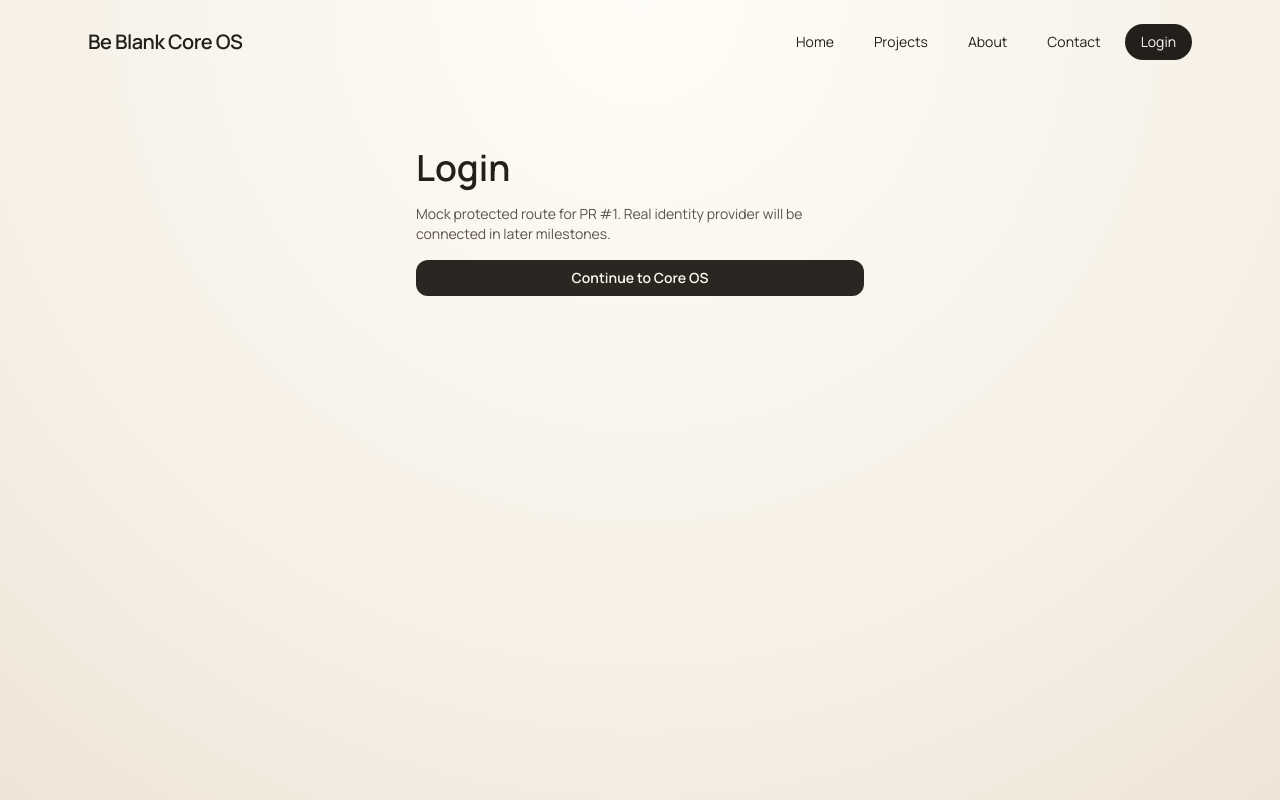
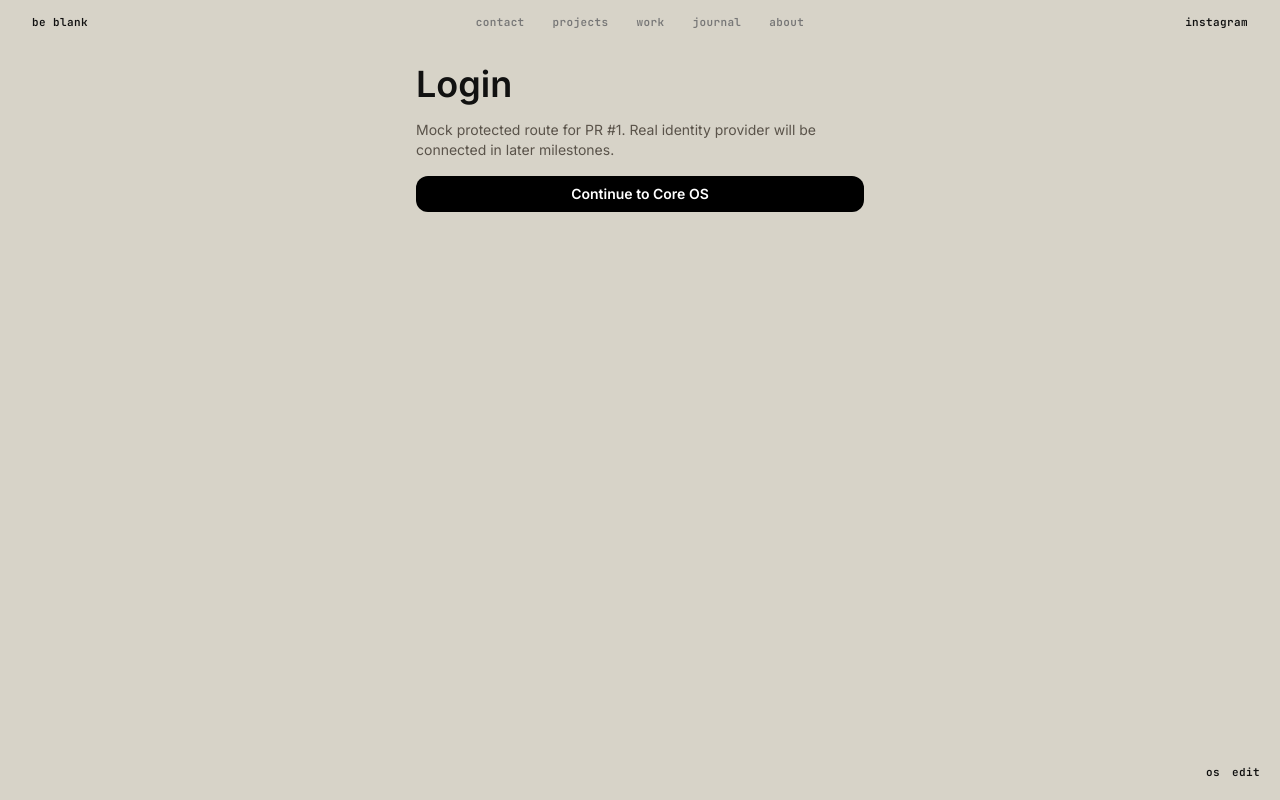
Before and after one commit to phorrtananchai-debug/beblank-core-os, a React (Vite) app: page /login in a window 1280 px wide. Built offline with nearby package versions, Linux system fonts and the light colour scheme.

Commit message:
feat: align landing and os visuals with studio reference

```diff
--- a/src/app/routes.tsx
+++ b/src/app/routes.tsx
@@ -12,6 +12,7 @@ import { TradingLabPage } from '../pages/os/TradingLabPage'
 import { AboutPage } from '../pages/public/AboutPage'
 import { ContactPage } from '../pages/public/ContactPage'
 import { HomePage } from '../pages/public/HomePage'
+import { JournalPage } from '../pages/public/JournalPage'
 import { LoginPage } from '../pages/public/LoginPage'
 import { ProjectDetailPage } from '../pages/public/ProjectDetailPage'
 import { ProjectsPage } from '../pages/public/ProjectsPage'
@@ -24,6 +25,8 @@ export const AppRoutes = () => {
         <Route path="/" element={<HomePage />} />
         <Route path="/projects" element={<ProjectsPage />} />
         <Route path="/projects/:slug" element={<ProjectDetailPage />} />
+        <Route path="/work" element={<ProjectsPage />} />
+        <Route path="/journal" element={<JournalPage />} />
         <Route path="/about" element={<AboutPage />} />
         <Route path="/contact" element={<ContactPage />} />
         <Route path="/login" element={<LoginPage />} />
--- a/src/index.css
+++ b/src/index.css
@@ -1,4 +1,4 @@
-@import url('https://fonts.googleapis.com/css2?family=Manrope:wght@400;500;600;700;800&display=swap');
+@import url('https://fonts.googleapis.com/css2?family=Inter:wght@400;500;600;700;800&family=JetBrains+Mono:wght@500;600;700&family=Manrope:wght@400;500;600;700;800&display=swap');
 
 @tailwind base;
 @tailwind components;
@@ -6,18 +6,22 @@
 
 @layer base {
   body {
-    @apply m-0 bg-[#f6eee2] text-[#27221d];
-    font-family: 'Manrope', sans-serif;
+    @apply m-0 bg-[#faf9f8] text-[#111111];
+    font-family: 'Manrope', 'Inter', sans-serif;
   }
 
   * {
     @apply box-border;
   }
+
+  html {
+    scroll-behavior: smooth;
+  }
 }
 
 @layer components {
   .panel {
-    @apply rounded-[28px] border border-[#e2d8ca] bg-[#fff9ef] p-4;
+    @apply rounded-[24px] border border-black/[0.06] bg-white p-4;
   }
 
   .panel-header {
@@ -29,18 +33,173 @@
   }
 
   .pill {
-    @apply rounded-full bg-[#f2e5d1] px-3 py-1 text-xs font-semibold text-[#845735];
+    @apply rounded-full bg-black/[0.04] px-3 py-1 text-xs font-semibold text-[#555555];
   }
 
   .btn-primary {
-    @apply rounded-xl bg-[#2a2723] px-3 py-2 text-sm font-semibold text-[#fff8ec] transition hover:bg-[#3a352f];
+    @apply rounded-xl bg-black px-3 py-2 text-sm font-semibold text-white transition hover:bg-[#2b2b2b];
   }
 
   .btn-secondary {
-    @apply rounded-xl border border-[#d8cebe] bg-white px-3 py-2 text-sm font-semibold text-[#3a352f] transition hover:bg-[#f4ecdf];
+    @apply rounded-xl border border-black/[0.08] bg-white px-3 py-2 text-sm font-semibold text-[#111111] transition hover:bg-black/[0.04];
   }
 
   .input {
-    @apply w-full rounded-xl border border-[#dad3c7] bg-white px-3 py-2 text-sm text-[#29241f] outline-none focus:border-[#b68053];
+    @apply w-full rounded-xl border border-black/[0.08] bg-white px-3 py-2 text-sm text-[#111111] outline-none focus:border-black;
+  }
+
+  .public-studio-canvas {
+    background: #d7d3c8;
+    min-height: 100vh;
+    font-family: 'Inter', 'Manrope', sans-serif;
+  }
+
+  .public-masthead-nav,
+  .public-utility-dock,
+  .public-project-meta,
+  .public-os-preview {
+    font-family: 'JetBrains Mono', ui-monospace, SFMono-Regular, Menlo, Monaco, Consolas, monospace;
+    font-size: 0.6875rem;
+    font-weight: 600;
+    letter-spacing: 0.035em;
+    line-height: 1.15;
+    text-transform: lowercase;
+  }
+
+  .public-masthead-type {
+    font-family: 'Inter', 'Manrope', sans-serif;
+    font-size: clamp(3.25rem, 8.4vw, 9.4rem);
+    font-weight: 800;
+    letter-spacing: 0;
+    line-height: 0.82;
+    text-transform: uppercase;
+    transition: transform 120ms linear, opacity 120ms linear;
+    will-change: transform, opacity;
+  }
+
+  .public-utility-dock {
+    @apply fixed bottom-5 right-5 z-[60] flex items-center gap-3 text-[#111111];
+  }
+
+  .public-utility-dock a {
+    border-bottom: 1px solid transparent;
+    transition: border-color 180ms ease, opacity 180ms ease;
+  }
+
+  .public-utility-dock a:hover {
+    border-color: currentColor;
+  }
+
+  .public-archive-canvas {
+    position: relative;
+    min-height: 138vh;
+    transition: opacity 160ms linear, transform 160ms linear;
+    will-change: opacity, transform;
+  }
+
+  .public-work-item {
+    position: absolute;
+    min-width: 9rem;
+    will-change: transform;
+  }
+
+  .public-work-image > div {
+    overflow: hidden;
+    border: 1px solid rgba(17, 17, 17, 0.06);
+    background-size: cover;
+  }
+
+  .public-work-image-stone > div {
+    background:
+      linear-gradient(135deg, rgba(17, 17, 17, 0.04), transparent 40%),
+      linear-gradient(90deg, #c7c1b7, #ede8dc 42%, #a9a39a);
+  }
+
+  .public-work-image-paper > div {
+    background:
+      linear-gradient(180deg, rgba(255, 255, 255, 0.64), rgba(255, 255, 255, 0)),
+      repeating-linear-gradient(90deg, #eee9df 0 18px, #d9d4ca 18px 19px);
+  }
+
+  .public-work-image-ink > div {
+    background:
+      linear-gradient(145deg, #151515, #5f5d58 48%, #d7d3c8);
+  }
+
+  .public-work-image-warm > div {
+    background:
+      linear-gradient(135deg, #e7dfd2, #cfc4b6 50%, #f7f4ed);
+  }
+
+  .public-project-title {
+    font-family: 'Inter', 'Manrope', sans-serif;
+    font-size: var(--public-project-title-size, 0.82rem);
+    font-weight: 700;
+    letter-spacing: 0.01em;
+    line-height: 1.05;
+    text-transform: uppercase;
+  }
+
+  .public-transition-statement {
+    @apply mt-32 grid gap-4 border-t border-black/[0.08] pt-8 text-[10px] font-semibold uppercase tracking-[0.14em] text-[#777777] md:grid-cols-3;
+    font-family: 'JetBrains Mono', ui-monospace, monospace;
+  }
+
+  .public-os-preview span,
+  .public-os-preview strong {
+    display: block;
+  }
+
+  .public-os-preview .space-y-2 span,
+  .public-os-preview .space-y-2 strong {
+    min-height: 1.55rem;
+    border-radius: 999px;
+    background: rgba(17, 17, 17, 0.06);
+  }
+
+  .public-os-preview .space-y-2 strong {
+    border-radius: 12px;
+    background: #111111;
+    color: white;
+    padding: 0.5rem 0.75rem;
+    font-family: 'Manrope', sans-serif;
+    font-size: 0.75rem;
+    text-transform: none;
+  }
+
+  .os-shell {
+    font-family: 'Manrope', 'Inter', sans-serif;
+  }
+
+  .os-shell .font-mono,
+  .os-shell .pill,
+  .os-shell .panel-header h3 + span {
+    font-family: 'JetBrains Mono', ui-monospace, monospace;
+  }
+
+  @media (max-width: 767px) {
+    .public-masthead-nav {
+      grid-template-columns: 1fr;
+      gap: 0.75rem;
+      text-align: center;
+    }
+
+    .public-masthead-nav > a {
+      justify-self: center;
+    }
+
+    .public-work-item {
+      position: relative;
+      left: auto !important;
+      top: auto !important;
+      width: auto !important;
+      margin-top: 4rem;
+      transform: none !important;
+    }
+
+    .public-archive-canvas {
+      min-height: auto;
+      padding-top: 34vh;
+    }
   }
 }
--- a/src/layouts/PublicWebsiteLayout.tsx
+++ b/src/layouts/PublicWebsiteLayout.tsx
@@ -1,36 +1,49 @@
 import { Link, NavLink, Outlet } from 'react-router-dom'
 
 const navItems = [
-  { to: '/', label: 'Home' },
-  { to: '/projects', label: 'Projects' },
-  { to: '/about', label: 'About' },
-  { to: '/contact', label: 'Contact' },
-  { to: '/login', label: 'Login' },
+  { to: '/contact', label: 'contact' },
+  { to: '/projects', label: 'projects' },
+  { to: '/work', label: 'work' },
+  { to: '/journal', label: 'journal' },
+  { to: '/about', label: 'about' },
 ]
 
 export const PublicWebsiteLayout = () => {
   return (
-    <div className="min-h-screen bg-[radial-gradient(circle_at_top,_#fffdf7,_#f6f0e6_65%,_#efe5d7)] text-[#23201c]">
-      <header className="mx-auto flex w-full max-w-6xl items-center justify-between px-6 py-6">
-        <Link to="/" className="text-xl font-semibold tracking-tight">Be Blank Core OS</Link>
-        <nav className="flex flex-wrap items-center gap-2">
+    <div className="public-studio-canvas min-h-screen text-[#111111]">
+      <header className="public-masthead-nav fixed left-0 right-0 top-0 z-50 grid grid-cols-[1fr_auto_1fr] items-center px-5 py-4 md:px-8">
+        <Link to="/" className="justify-self-start transition hover:opacity-55">
+          be blank
+        </Link>
+        <nav className="flex flex-wrap items-center justify-center gap-4 md:gap-7">
           {navItems.map((item) => (
             <NavLink
               key={item.to}
               to={item.to}
               className={({ isActive }) =>
-                `rounded-full px-4 py-2 text-sm transition ${isActive ? 'bg-[#23201c] text-[#fffdf7]' : 'hover:bg-white/70'}`
+                `transition hover:opacity-55 ${isActive ? 'text-[#111111]' : 'text-[#777777]'}`
               }
-              end={item.to === '/'}
             >
               {item.label}
             </NavLink>
           ))}
         </nav>
+        <a
+          className="justify-self-end text-[#111111] transition hover:opacity-55"
+          href="https://instagram.com"
+          rel="noreferrer"
+          target="_blank"
+        >
+          instagram
+        </a>
       </header>
-      <main className="mx-auto w-full max-w-6xl px-6 pb-16">
+      <main>
         <Outlet />
       </main>
+      <div className="public-utility-dock">
+        <Link to="/login">os</Link>
+        <Link to="/login">edit</Link>
+      </div>
     </div>
   )
 }
--- a/src/pages/public/AboutPage.tsx
+++ b/src/pages/public/AboutPage.tsx
@@ -1,8 +1,11 @@
 export const AboutPage = () => (
-  <section className="py-10">
-    <h1 className="text-4xl font-semibold">About</h1>
-    <p className="mt-4 max-w-3xl text-[#534d44]">
-      Be Blank Core OS is a visual control surface where Google Sheets become the operational database and Apps Script will become the read/write automation bridge.
+  <section className="mx-auto min-h-screen max-w-screen-2xl px-5 pb-32 pt-40 md:px-8">
+    <p className="public-project-meta text-[#777777]">about</p>
+    <h1 className="mt-6 max-w-5xl text-6xl font-extrabold uppercase leading-[0.86] md:text-8xl">
+      A blank editorial studio canvas becoming an operating system.
+    </h1>
+    <p className="mt-12 max-w-2xl text-sm leading-7 text-[#666666]">
+      Be Blank Core OS keeps the public Studio presence calm and editorial while the private workspace turns source-of-truth sheets into visible work, approvals, snapshots, and AI-assisted summaries.
     </p>
   </section>
 )
--- a/src/pages/public/ContactPage.tsx
+++ b/src/pages/public/ContactPage.tsx
@@ -1,8 +1,14 @@
 export const ContactPage = () => (
-  <section className="py-10">
-    <h1 className="text-4xl font-semibold">Contact</h1>
-    <p className="mt-4 max-w-2xl text-[#534d44]">
-      This placeholder front-of-house page is ready for the approved marketing content and contact workflow.
-    </p>
+  <section className="mx-auto min-h-screen max-w-screen-2xl px-5 pb-32 pt-40 md:px-8">
+    <p className="public-project-meta text-[#777777]">contact</p>
+    <h1 className="mt-6 max-w-4xl text-6xl font-extrabold uppercase leading-[0.86] md:text-8xl">
+      For studio work and operating systems.
+    </h1>
+    <a
+      className="public-project-meta mt-12 inline-block border-b border-current text-[#111111] transition hover:opacity-55"
+      href="mailto:studio@beblanktobehindstudio.com"
+    >
+      studio@beblanktobehindstudio.com
+    </a>
   </section>
 )
--- a/src/pages/public/HomePage.tsx
+++ b/src/pages/public/HomePage.tsx
@@ -1,31 +1,118 @@
-import { Link } from 'react-router-dom'
+import { useEffect, useMemo, useState } from 'react'
+import { useOs } from '../../core/os/OsContext'
+
+const clamp = (value: number, min: number, max: number) => Math.min(Math.max(value, min), max)
+
+const projectLayouts = [
+  { x: 6, y: 12, width: 22, height: 28, speed: 0.18, tone: 'stone' },
+  { x: 58, y: 8, width: 28, height: 18, speed: 0.1, tone: 'paper' },
+  { x: 34, y: 36, width: 18, height: 34, speed: 0.24, tone: 'ink' },
+  { x: 70, y: 52, width: 20, height: 30, speed: 0.16, tone: 'warm' },
+]
 
 export const HomePage = () => {
+  const { data } = useOs()
+  const [scrollProgress, setScrollProgress] = useState(0)
+
+  useEffect(() => {
+    const updateProgress = () => {
+      const maxScroll = Math.max(window.innerHeight * 1.4, 1)
+      setScrollProgress(clamp(window.scrollY / maxScroll, 0, 1))
+    }
+
+    updateProgress()
+    window.addEventListener('scroll', updateProgress, { passive: true })
+    window.addEventListener('resize', updateProgress)
+    return () => {
+      window.removeEventListener('scroll', updateProgress)
+      window.removeEventListener('resize', updateProgress)
+    }
+  }, [])
+
+  const heroStyle = useMemo(
+    () => ({
+      opacity: 0.96 - scrollProgress * 0.24,
+      transform: `translate3d(0, ${-scrollProgress * 34}vh, 0) scale(${1 - scrollProgress * 0.42})`,
+    }),
+    [scrollProgress],
+  )
+
+  const archiveOpacity = clamp((scrollProgress - 0.12) / 0.72, 0, 1)
+
   return (
-    <section className="grid gap-6 py-10 md:grid-cols-[1.2fr_1fr]">
-      <div>
-        <p className="text-xs uppercase tracking-[0.16em] text-[#a66b40]">Sheet-first Operating System</p>
-        <h1 className="mt-3 text-5xl font-semibold leading-tight">
-          Be Blank Core OS
-          <span className="block text-[#8a6a4f]">from operations to decisions.</span>
+    <section className="relative min-h-[240vh] overflow-hidden px-5 pb-32 pt-[36vh] md:px-8 md:pt-[39vh]">
+      <div className="pointer-events-none fixed left-0 right-0 top-[22vh] z-20 flex justify-center px-5 md:top-[24vh]">
+        <h1
+          className="public-masthead-type max-w-[12ch] text-center text-[#111111]"
+          style={heroStyle}
+        >
+          BE BLANK TO BEHIND STUDIO
         </h1>
-        <p className="mt-5 max-w-xl text-base text-[#4d463e]">
-          Front-of-house website for studio, finance, and AI-assisted operating workflows. Private OS lives behind login.
-        </p>
-        <div className="mt-8 flex gap-3">
-          <Link className="btn-primary" to="/projects">
-            View Projects
-          </Link>
-          <Link className="btn-secondary" to="/login">
-            Enter Core OS
-          </Link>
+      </div>
+
+      <div
+        className="pointer-events-none fixed left-0 right-0 top-20 z-10 mx-auto hidden max-w-screen-2xl px-8 md:block"
+        style={{
+          opacity: clamp((scrollProgress - 0.42) / 0.45, 0, 0.55),
+          transform: `translate3d(0, ${18 - scrollProgress * 28}px, 0)`,
+        }}
+      >
+        <div className="public-os-preview ml-auto w-[28rem] rounded-[32px] border border-black/[0.06] bg-white/80 p-4">
+          <div className="flex items-center justify-between">
+            <span>BE BLANK OS</span>
+            <span>Studio Environment</span>
+          </div>
+          <div className="mt-4 grid grid-cols-[0.35fr_1fr] gap-3">
+            <div className="space-y-2">
+              <span />
+              <span />
+              <span />
+            </div>
+            <div className="space-y-2">
+              <strong>Operational Workspace</strong>
+              <span />
+              <span />
+            </div>
+          </div>
         </div>
       </div>
-      <div className="rounded-[32px] border border-[#dfd4c5] bg-white/70 p-6">
-        <h2 className="text-xl font-semibold">Ready for approved landing integration</h2>
-        <p className="mt-3 text-sm text-[#5b544b]">
-          This route structure is intentionally clean so the existing approved Be Blank landing can be dropped in later.
-        </p>
+
+      <div className="relative z-30 mx-auto max-w-screen-2xl">
+        <div
+          className="public-archive-canvas"
+          style={{
+            opacity: archiveOpacity,
+            transform: `translate3d(0, ${(1 - archiveOpacity) * 11}vh, 0)`,
+          }}
+        >
+          {projectLayouts.map((layout, index) => {
+            const project = data.projects[index % data.projects.length]
+            return (
+              <article
+                key={`${project.id}-${layout.tone}`}
+                className={`public-work-item public-work-image public-work-image-${layout.tone}`}
+                style={{
+                  left: `${layout.x}%`,
+                  top: `${layout.y}%`,
+                  width: `${layout.width}%`,
+                  transform: `translate3d(0, ${scrollProgress * layout.speed * -180}px, 0)`,
+                }}
+              >
+                <div style={{ height: `clamp(180px, ${layout.height}vw, 520px)` }} />
+                <p className="public-project-title mt-3">{project.name}</p>
+                <p className="public-project-meta mt-1 text-[#777777]">
+                  {project.status} / studio archive
+                </p>
+              </article>
+            )
+          })}
+        </div>
+
+        <div className="public-transition-statement">
+          <p>Blank Canvas</p>
+          <p>Studio Identity</p>
+          <p>Operational Workspace</p>
+        </div>
       </div>
     </section>
   )
--- /dev/null
+++ b/src/pages/public/JournalPage.tsx
@@ -0,0 +1,13 @@
+export const JournalPage = () => (
+  <section className="mx-auto min-h-screen max-w-screen-2xl px-5 pb-32 pt-40 md:px-8">
+    <div className="max-w-3xl">
+      <p className="public-project-meta text-[#777777]">journal</p>
+      <h1 className="mt-6 text-5xl font-semibold uppercase leading-none md:text-7xl">
+        Notes from the studio floor.
+      </h1>
+      <p className="mt-8 max-w-xl text-sm leading-7 text-[#666666]">
+        Placeholder journal index for the Be Blank Studio front-of-house experience. The final editorial archive can land here without touching the OS shell.
+      </p>
+    </div>
+  </section>
+)
--- a/src/pages/public/ProjectsPage.tsx
+++ b/src/pages/public/ProjectsPage.tsx
@@ -5,17 +5,25 @@ export const ProjectsPage = () => {
   const { data } = useOs()
 
   return (
-    <section className="py-10">
-      <h1 className="text-4xl font-semibold">Projects</h1>
-      <div className="mt-6 grid gap-4 md:grid-cols-2">
-        {data.projects.map((project) => (
-          <article key={project.id} className="rounded-[28px] border border-[#dfd4c5] bg-white/80 p-5">
-            <h2 className="text-xl font-semibold">{project.name}</h2>
-            <p className="mt-1 text-sm text-[#5c544b]">Owner: {project.owner}</p>
-            <p className="mt-2 text-xs uppercase tracking-wide text-[#98633d]">{project.status}</p>
-            <Link to={`/projects/${project.slug}`} className="mt-4 inline-block text-sm font-medium underline">
-              Open details
+    <section className="mx-auto min-h-screen max-w-screen-2xl px-5 pb-32 pt-40 md:px-8">
+      <p className="public-project-meta text-[#777777]">projects / work index</p>
+      <h1 className="mt-6 max-w-4xl text-6xl font-extrabold uppercase leading-[0.86] md:text-8xl">
+        Studio archive in progress.
+      </h1>
+      <div className="mt-24 grid gap-y-16 border-t border-black/[0.08] pt-8">
+        {data.projects.map((project, index) => (
+          <article key={project.id} className="grid gap-4 md:grid-cols-[0.18fr_1fr_0.24fr]">
+            <p className="public-project-meta text-[#777777]">{String(index + 1).padStart(2, '0')}</p>
+            <Link to={`/projects/${project.slug}`} className="group">
+              <h2 className="public-project-title text-3xl transition group-hover:opacity-60 md:text-5xl">
+                {project.name}
+              </h2>
             </Link>
+            <p className="public-project-meta text-[#777777]">
+              {project.status}
+              <br />
+              {project.owner}
+            </p>
           </article>
         ))}
       </div>
```
Also changed, not shown: src/layouts/OSLayout.tsx (+10 -9 lines), src/pages/public/ProjectDetailPage.tsx (+13 -11 lines).
